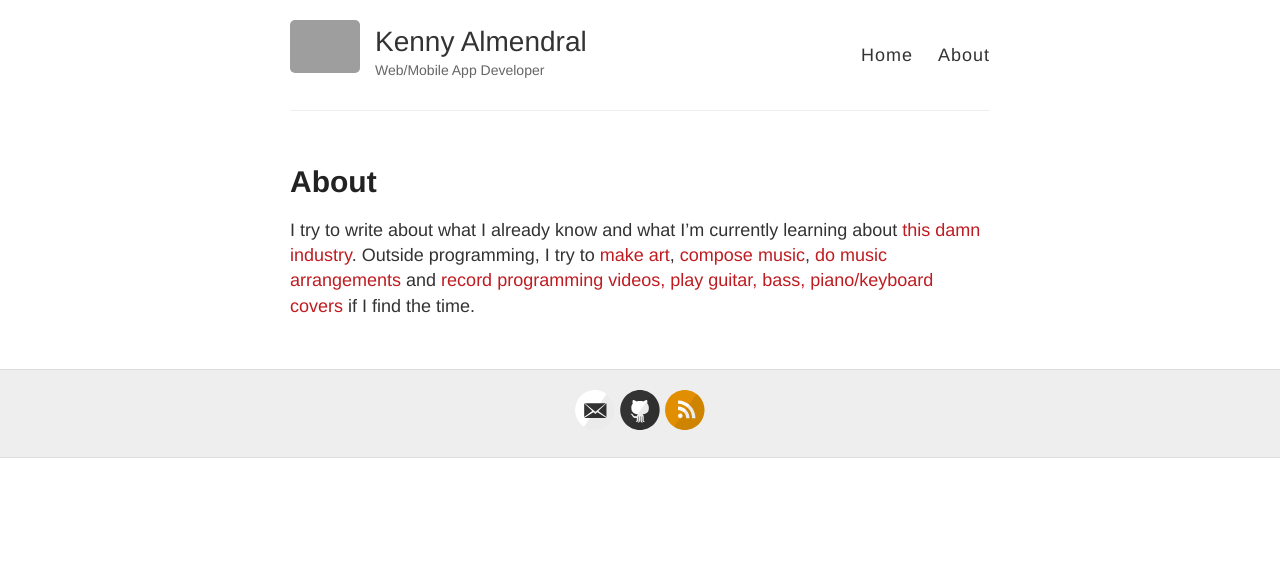
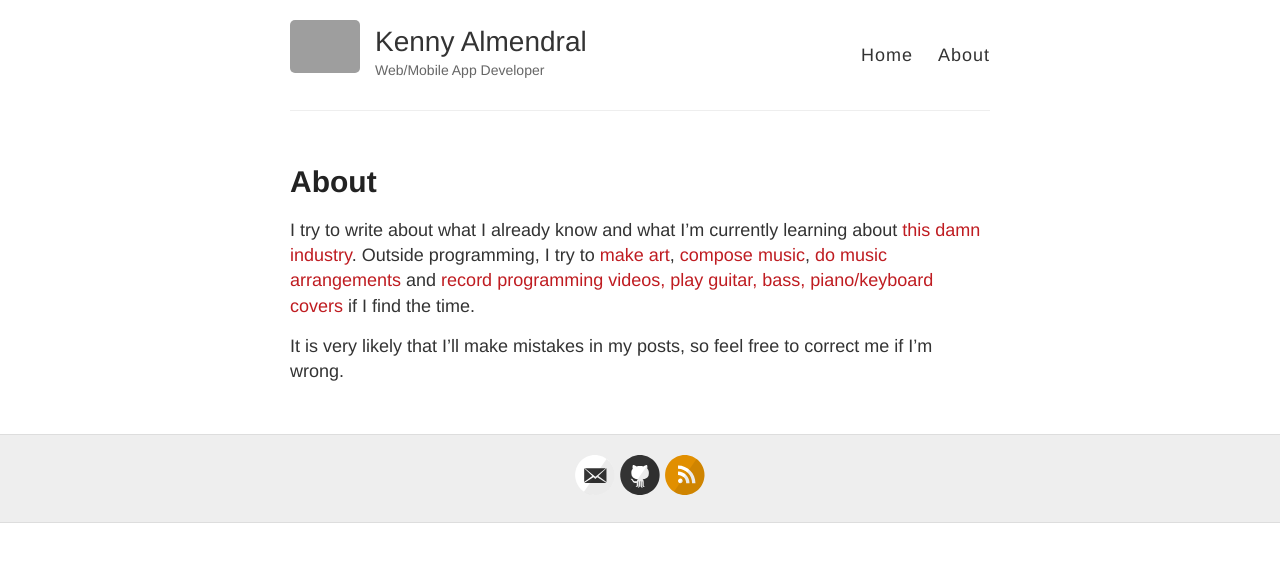
Before and after one commit to kennyalmendral/kennyalmendral.github.io, a Jekyll site: the page built from about.md, in a window 1280 px wide. Shown: the top 562 px of the page. Built offline with Jekyll 4.4.1, drawn with Linux system fonts in a browser that asks for light colours; grey boxes are pictures that could not be loaded.

Commit message:
Update about.md

```diff
--- a/about.md
+++ b/about.md
@@ -5,3 +5,5 @@ permalink: /about/
 ---
 
 I try to write about what I already know and what I’m currently learning about [this damn industry](https://code.tutsplus.com/articles/this-damn-industry--net-17054){:target="_blank"}. Outside programming, I try to [make art](https://kennyalmendral.artstation.com/){:target="_blank"}, [compose music](https://open.spotify.com/artist/0x4uUmIIwlvugj7YtZK2yG){:target="_blank"}, [do music arrangements](https://soundcloud.com/kennyalmendral){:target="_blank"} and [record programming videos, play guitar, bass, piano/keyboard covers](https://www.youtube.com/kennyalmendral){:target="_blank"} if I find the time.
+
+It is very likely that I’ll make mistakes in my posts, so feel free to correct me if I’m wrong.
```
